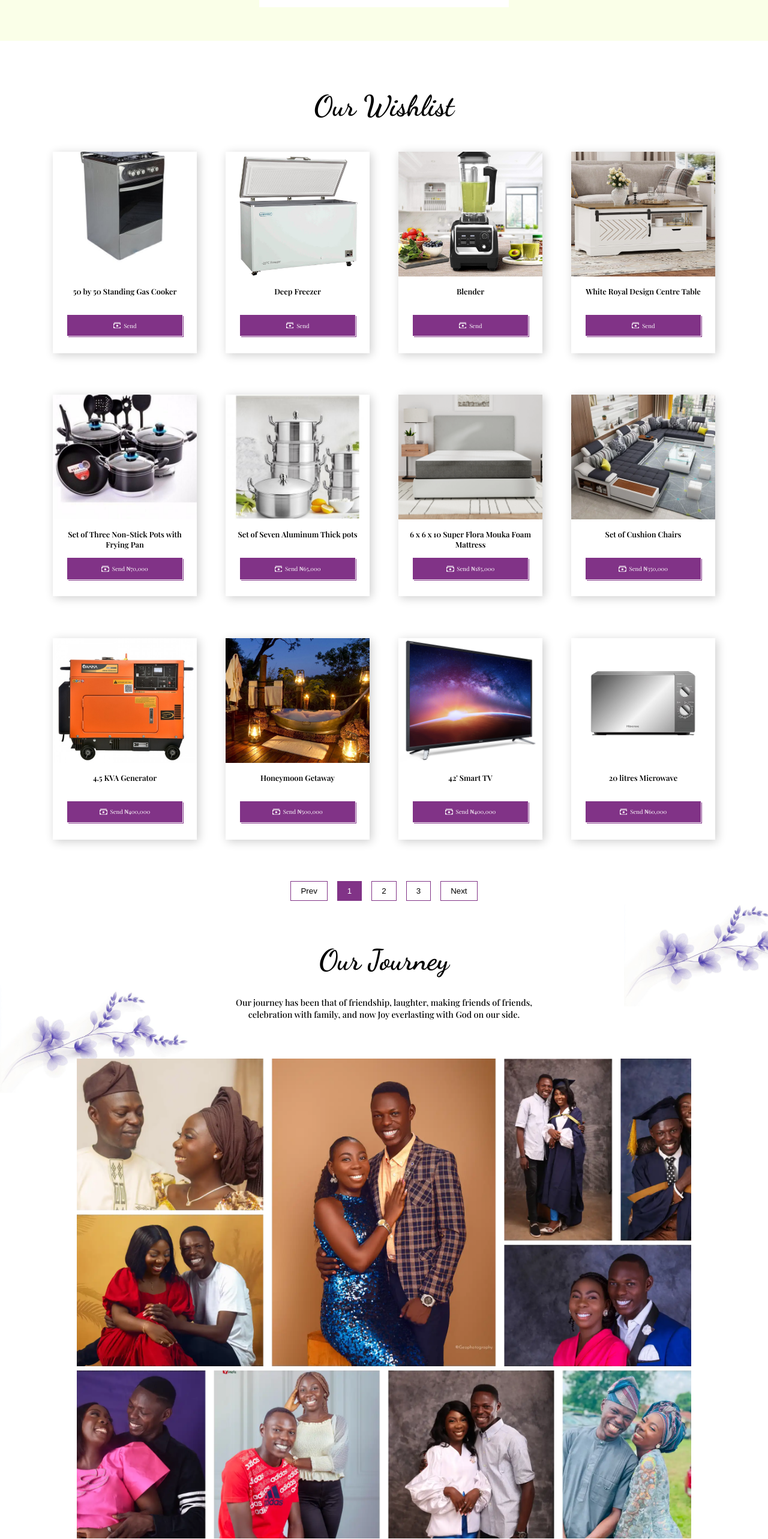
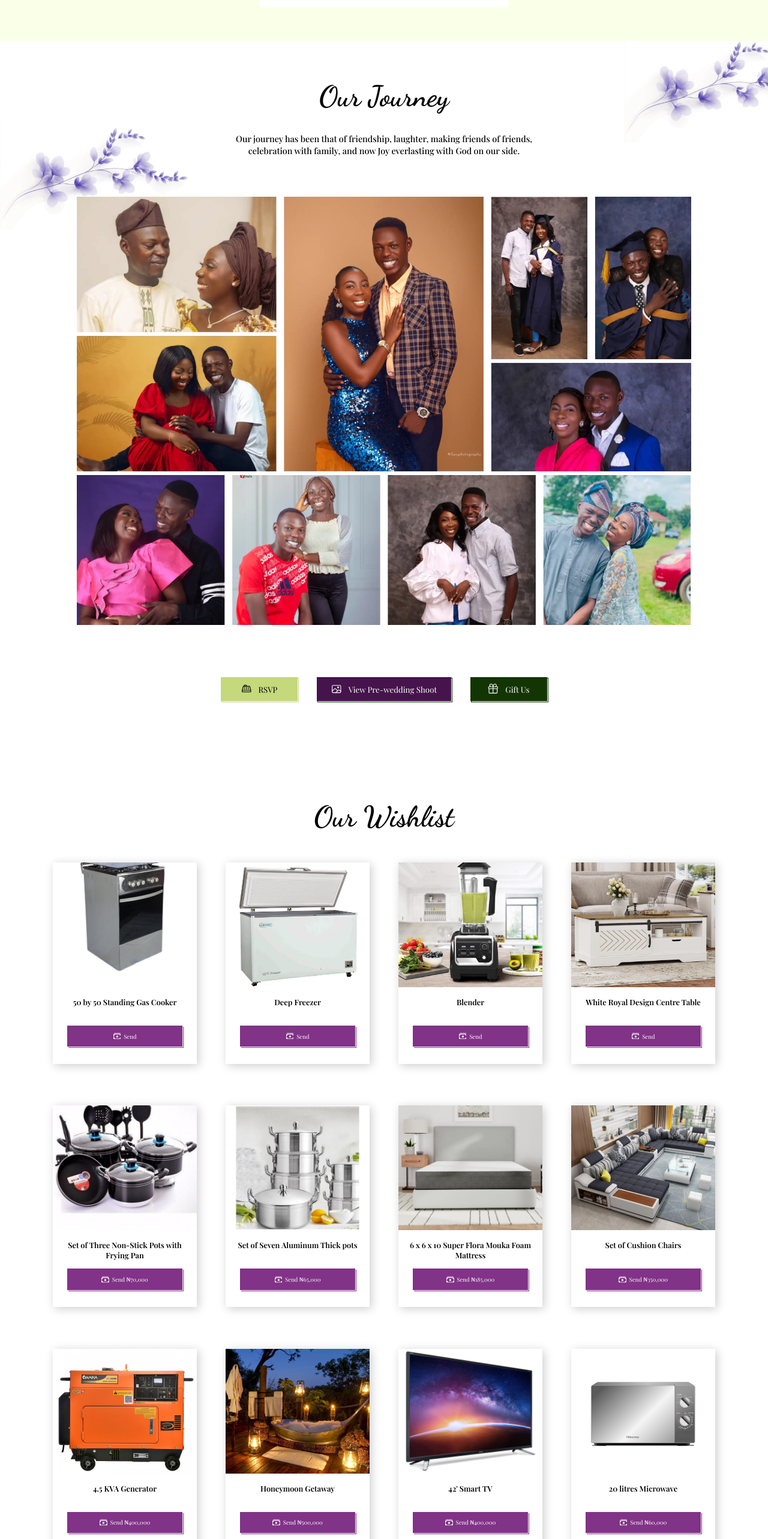
Before and after one commit to Olu-Tobi/oashabbat, a Next.js app: page / in a window 1280 px wide. Shown: the part 1180-3746 px from the top of the page at 60% size. Built offline with nearby package versions, Linux system fonts and the light colour scheme; a web font is replaced by a local one.

Commit message:
corrections

```diff
--- a/app/page.js
+++ b/app/page.js
@@ -11,8 +11,9 @@ export default function Home() {
       <Navbar />
       <Intro />
       <Info />
+      <Journey />
       <Wishlist />
-      <Journey />
+
       <DDay />
     </>
   );
--- a/components/Journey.jsx
+++ b/components/Journey.jsx
@@ -55,11 +55,10 @@ const H2 = styled.h2`
 
 const Img = styled(Image)`
   width: 100%;
-  height: 50rem;
-  object-fit: cover;
+  height: 45rem;
+  object-fit: contain;
   margin-top: 2rem;
   @media screen and (max-width: 1024px) {
-    object-fit: contain;
     height: 28rem;
   }
   @media screen and (max-width: 748px) {
```
